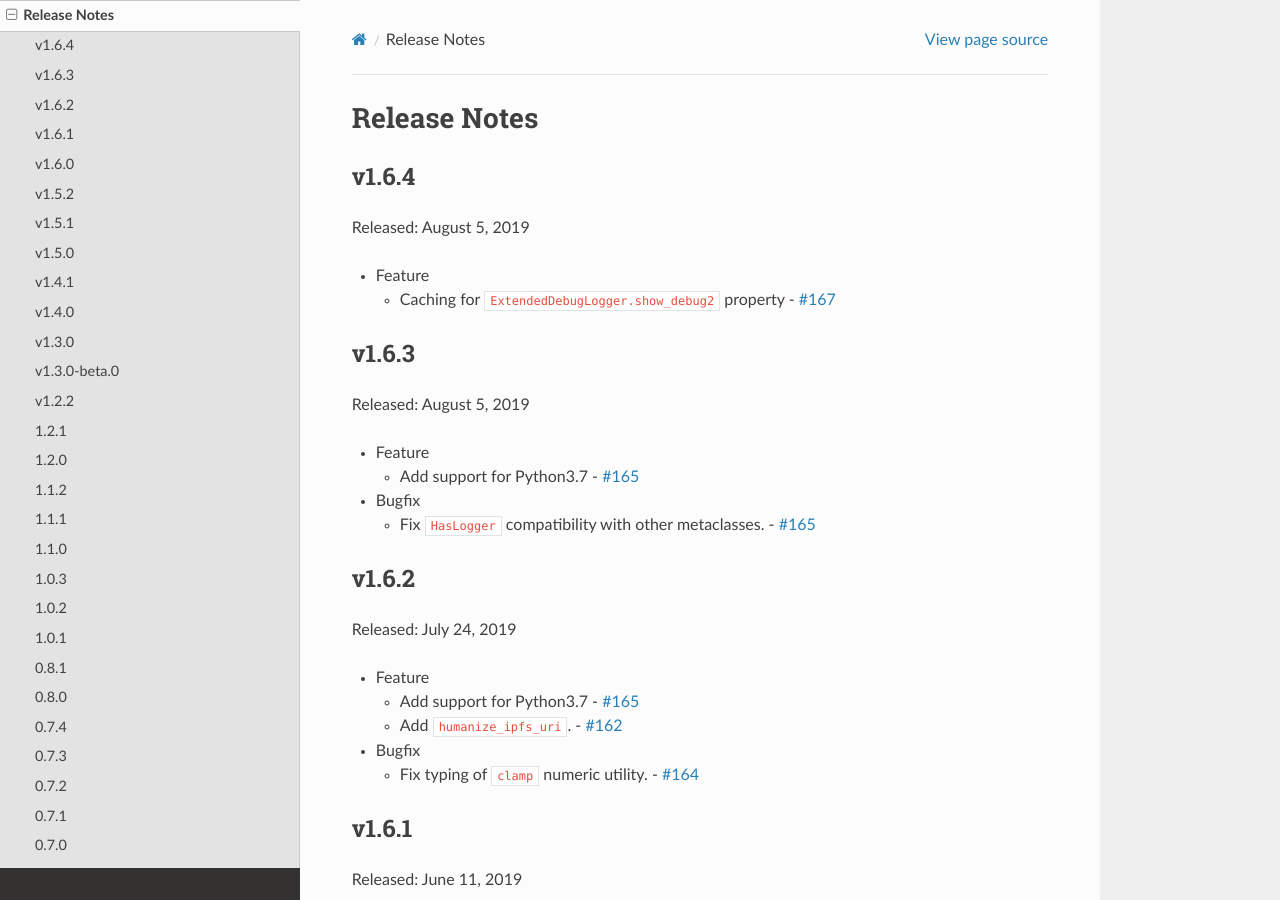
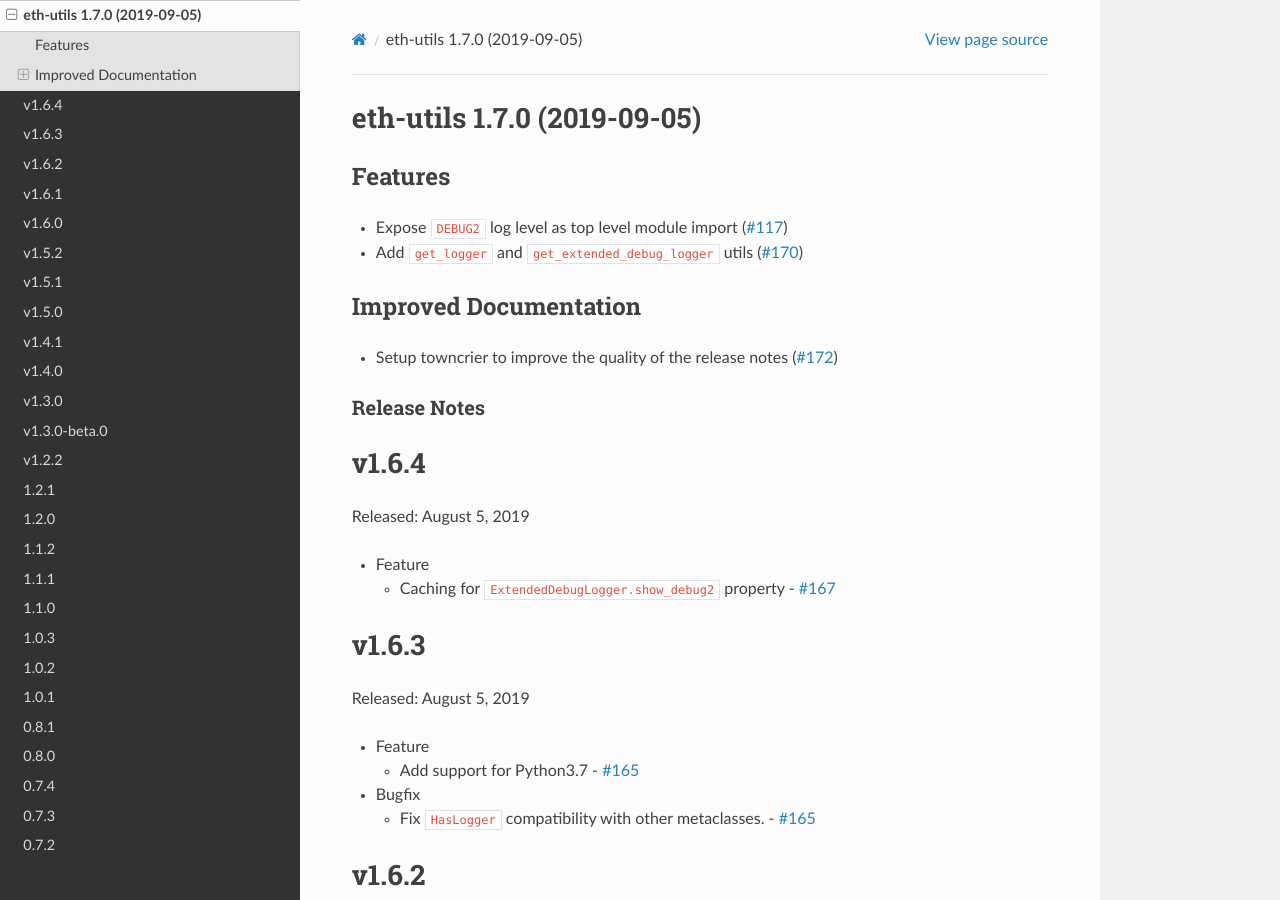
Before and after one commit to ethereum/eth-utils, a Sphinx documentation site: the page built from docs/releases.rst, in a window 1280 px wide and 900 px high. Built offline with Sphinx 7.4.7 and the Read the Docs theme 2.0.0, drawn with Linux system fonts in a browser that asks for light colours; pages that are not in the unit, such as notebooks, are missing from menus.

Commit message:
Bump version: 1.6.4 → 1.7.0

```diff
--- a/docs/releases.rst
+++ b/docs/releases.rst
@@ -1,3 +1,19 @@
+eth-utils 1.7.0 (2019-09-05)
+----------------------------
+
+Features
+~~~~~~~~
+
+- Expose ``DEBUG2`` log level as top level module import (`#117 <https://github.com/ethereum/eth-utils/issues/117>`__)
+- Add ``get_logger`` and ``get_extended_debug_logger`` utils (`#170 <https://github.com/ethereum/eth-utils/issues/170>`__)
+
+
+Improved Documentation
+~~~~~~~~~~~~~~~~~~~~~~
+
+- Setup towncrier to improve the quality of the release notes (`#172 <https://github.com/ethereum/eth-utils/issues/172>`__)
+
+
 Release Notes
 =============
 
--- a/newsfragments/117.feature.rst
+++ /dev/null
@@ -1 +0,0 @@
-Expose ``DEBUG2`` log level as top level module import
--- a/newsfragments/170.feature.rst
+++ /dev/null
@@ -1 +0,0 @@
-Add ``get_logger`` and ``get_extended_debug_logger`` utils
--- a/newsfragments/172.doc.rst
+++ /dev/null
@@ -1 +0,0 @@
-Setup towncrier to improve the quality of the release notes
--- a/setup.py
+++ b/setup.py
@@ -44,7 +44,7 @@
 setup(
     name='eth-utils',
     # *IMPORTANT*: Don't manually change the version here. Use the 'bumpversion' utility.
-    version='1.6.4',
+    version='1.7.0',
     description="""Common utility functions for ethereum codebases.""",
     long_description_markdown_filename='README.md',
     author='Piper Merriam',
```
Also changed, not shown: .bumpversion.cfg.
